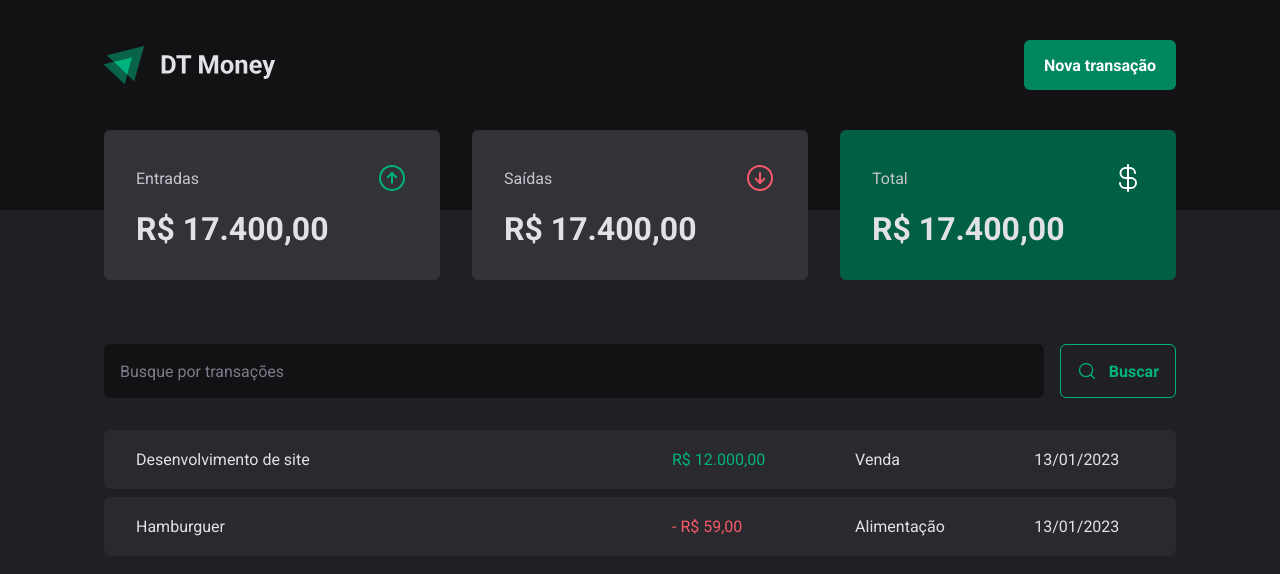
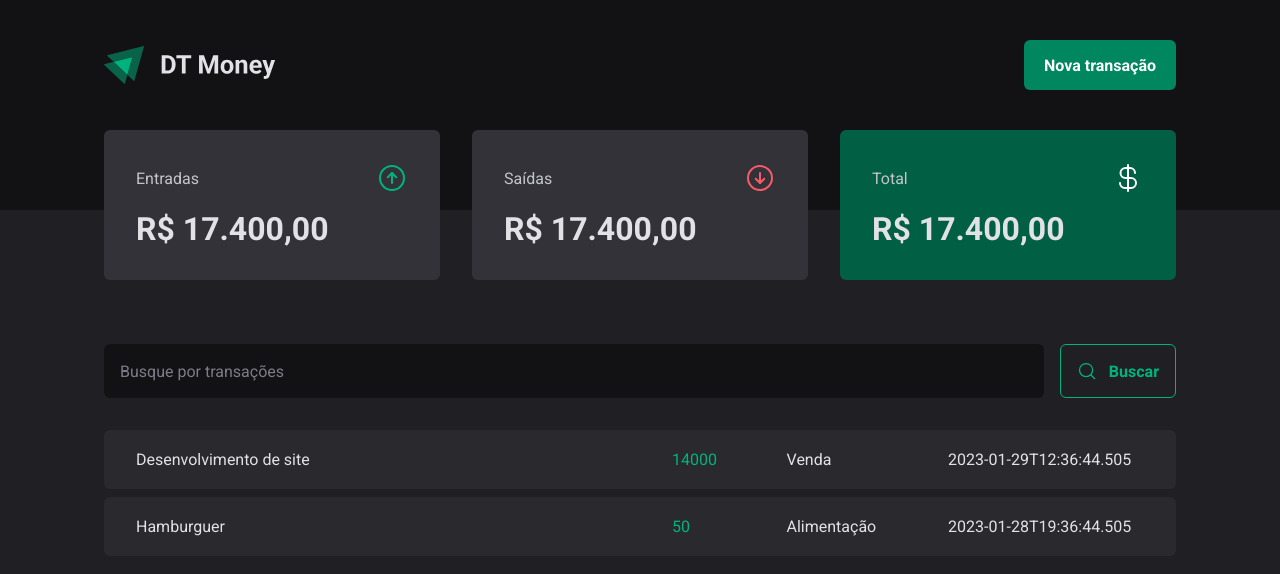
Before and after one commit to marrcelosantana/new-dt-money, a React (Vite) app: page / in a window 1280 px wide. Shown: the top 574 px of the page. Built offline with nearby package versions, Linux system fonts and the light colour scheme; data requests are answered from the project's data file.

Commit message:
[DT-Money] - API

```diff
--- /dev/null
+++ b/src/models/transaction.ts
@@ -0,0 +1,8 @@
+export interface Transaction {
+  id: number;
+  description: string;
+  type: "income" | "outcome";
+  category: string;
+  price: number;
+  createdAt: string;
+}
--- a/src/pages/Transactions/index.tsx
+++ b/src/pages/Transactions/index.tsx
@@ -1,6 +1,8 @@
+import { useEffect, useState } from "react";
 import { Header } from "../../components/Header";
 import { SearchForm } from "../../components/SearchForm";
 import { Summary } from "../../components/Summary";
+import { Transaction } from "../../models/transaction";
 
 import {
   PriceHighlight,
@@ -9,6 +11,20 @@
 } from "./styles";
 
 export function Transactions() {
+  const [transactions, setTransactions] = useState<Transaction[]>([]);
+
+  async function loadTransactions() {
+    await fetch("http://localhost:3000/transactions")
+      .then((response) => response.json())
+      .then((data) => {
+        setTransactions(data);
+      });
+  }
+
+  useEffect(() => {
+    loadTransactions();
+  }, []);
+
   return (
     <div>
       <Header />
@@ -17,23 +33,18 @@
         <SearchForm />
         <TransactionsTable>
           <tbody>
-            <tr>
-              <td width="50%">Desenvolvimento de site</td>
-              <td>
-                <PriceHighlight variant="income">R$ 12.000,00</PriceHighlight>
-              </td>
-              <td>Venda</td>
-              <td>13/01/2023</td>
-            </tr>
-
-            <tr>
-              <td width="50%">Hamburguer</td>
-              <td>
-                <PriceHighlight variant="outcome">- R$ 59,00</PriceHighlight>
-              </td>
-              <td>Alimentação</td>
-              <td>13/01/2023</td>
-            </tr>
+            {transactions.map((transaction) => (
+              <tr key={transaction.id}>
+                <td width="50%">{transaction.description}</td>
+                <td>
+                  <PriceHighlight variant="income">
+                    {transaction.price}
+                  </PriceHighlight>
+                </td>
+                <td>{transaction.category}</td>
+                <td>{transaction.createdAt}</td>
+              </tr>
+            ))}
           </tbody>
         </TransactionsTable>
       </TransactionsContainer>
```
